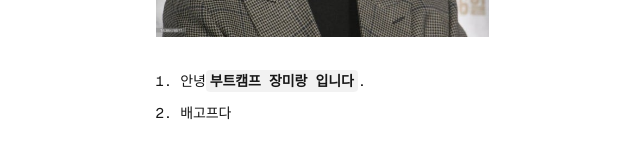
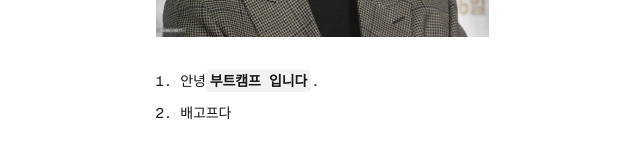
Before and after one commit to startuser0604/first-deploy, a Next.js app: page / in a window 1280 px wide. Shown: the part 418-573 px from the top of the page, without its empty margins (318-958 px from the left). Built offline with nearby package versions, Linux system fonts and the light colour scheme.

Commit message:
Update page.tsx
최종

```diff
--- a/app/page.tsx
+++ b/app/page.tsx
@@ -5,7 +5,6 @@ export default function Home() {
     <div className="font-sans grid grid-rows-[20px_1fr_20px] items-center justify-items-center min-h-screen p-8 pb-20 gap-16 sm:p-20">
       <main className="flex flex-col gap-[32px] row-start-2 items-center sm:items-start">
         <Image
-          className="dark:invert"
           src="/차은우.jpg"
         alt="Next.js logo"
           width={333}
@@ -16,7 +15,7 @@ export default function Home() {
           <li className="mb-2 tracking-[-.01em]">
             안녕{""}
              <code className="bg-black/[.05] dark:bg-white/[.06] font-mono font-semibold px-1 py-0.5 rounded">
-             부트캠프 장미랑 입니다
+             부트캠프  입니다
              </code>
             .
           </li>
```
